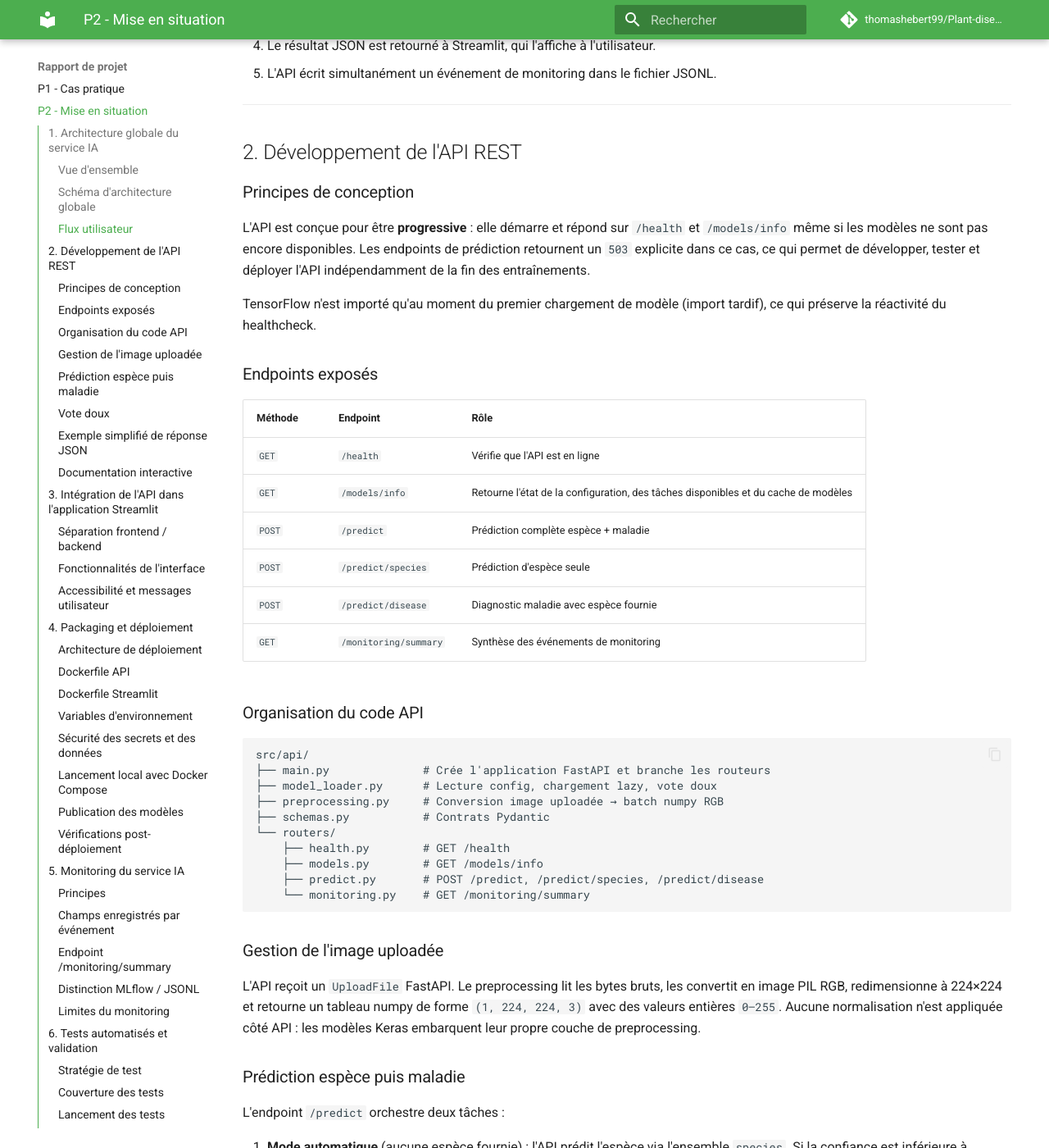
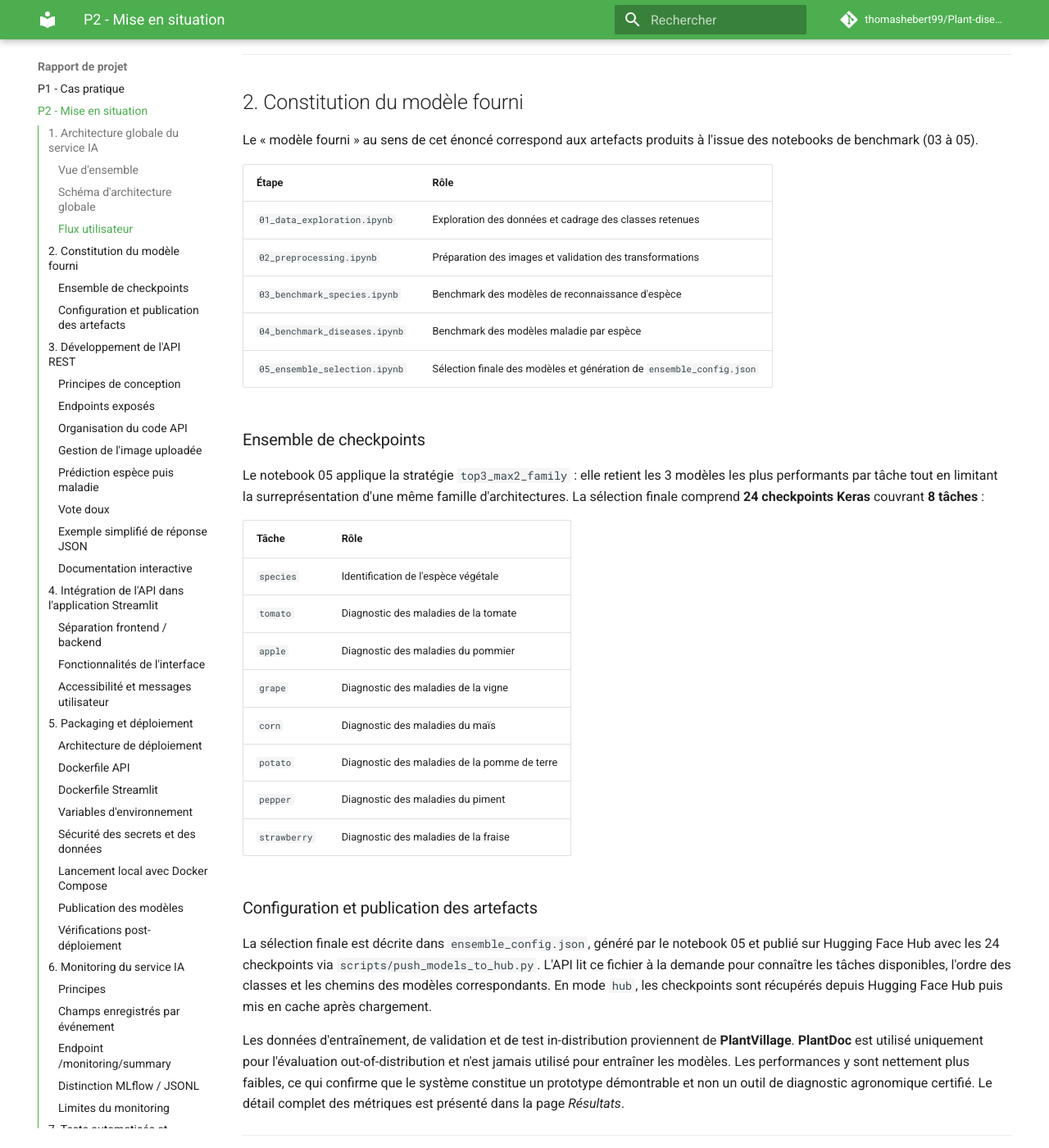
Before and after one commit to thomashebert99/Plant-disease-detection, an MkDocs documentation site: the page built from docs/report/mise_en_situation.md, in a window 1280 px wide and 1400 px high, scrolled down 1680 px. Shown: the whole window at 82% size. Built offline with MkDocs 1.6.1 and Material for MkDocs 9.7.7, drawn with Linux system fonts in a browser that asks for light colours; comment, search, counter and statistics services are not loaded; some of the changed text lies outside the part shown.

Commit message:
Correctifs des docs

````diff
--- a/docs/report/mise_en_situation.md
+++ b/docs/report/mise_en_situation.md
@@ -20,41 +20,7 @@ Le suivi expérimental des entraînements est assuré par **MLflow** avec le ser
 
 ### Schéma d'architecture globale
 
-```
-┌─────────────────────────────────────────────────────────────────┐
-│  EXPÉRIMENTATION                                                 │
-│  Notebooks → MLflow/DagsHub (métriques, hyperparamètres, runs)  │
-└───────────────────────────────┬─────────────────────────────────┘
-                                │ ensemble_config.json + .keras
-                                ▼
-                     ┌──────────────────┐
-                     │  Hugging Face    │
-                     │  Hub (modèles)   │
-                     └────────┬─────────┘
-                              │ récupération à la demande + mise en cache (hub mode)
-┌──────────────┐   HTTP       ▼
-│  Utilisateur │ ──────► Streamlit ──────► FastAPI
-│  (navigateur)│           (UI)              │
-└──────────────┘                             │
-                                    ┌────────┴────────────┐
-                                    │    model_loader      │
-                                    │  ensemble_config.json│
-                                    │  lazy load + cache   │
-                                    └────────┬─────────────┘
-                                             │
-                              ┌──────────────┼──────────────┐
-                              ▼              ▼              ▼
-                          modèle 1       modèle 2       modèle 3
-                          Keras          Keras          Keras
-                              └──────────────┼──────────────┘
-                                       vote doux
-                                    (moy. probabilités)
-                                             │
-                                    ┌────────┴──────────┐
-                                    │  réponse JSON      │
-                                    │  + log JSONL       │
-                                    └────────────────────┘
-```
+![Architecture du service Plant Disease Detection](architecture_p2.svg)
 
 ### Flux utilisateur
 
@@ -66,7 +32,42 @@ Le suivi expérimental des entraînements est assuré par **MLflow** avec le ser
 
 ---
 
-## 2. Développement de l'API REST
+## 2. Constitution du modèle fourni
+
+Le « modèle fourni » au sens de cet énoncé correspond aux artefacts produits à l'issue des notebooks de benchmark (03 à 05).
+
+| Étape | Rôle |
+|---|---|
+| `01_data_exploration.ipynb` | Exploration des données et cadrage des classes retenues |
+| `02_preprocessing.ipynb` | Préparation des images et validation des transformations |
+| `03_benchmark_species.ipynb` | Benchmark des modèles de reconnaissance d'espèce |
+| `04_benchmark_diseases.ipynb` | Benchmark des modèles maladie par espèce |
+| `05_ensemble_selection.ipynb` | Sélection finale des modèles et génération de `ensemble_config.json` |
+
+### Ensemble de checkpoints
+
+Le notebook 05 applique la stratégie `top3_max2_family` : elle retient les 3 modèles les plus performants par tâche tout en limitant la surreprésentation d'une même famille d'architectures. La sélection finale comprend **24 checkpoints Keras** couvrant **8 tâches** :
+
+| Tâche | Rôle |
+|---|---|
+| `species` | Identification de l'espèce végétale |
+| `tomato` | Diagnostic des maladies de la tomate |
+| `apple` | Diagnostic des maladies du pommier |
+| `grape` | Diagnostic des maladies de la vigne |
+| `corn` | Diagnostic des maladies du maïs |
+| `potato` | Diagnostic des maladies de la pomme de terre |
+| `pepper` | Diagnostic des maladies du piment |
+| `strawberry` | Diagnostic des maladies de la fraise |
+
+### Configuration et publication des artefacts
+
+La sélection finale est décrite dans `ensemble_config.json`, généré par le notebook 05 et publié sur Hugging Face Hub avec les 24 checkpoints via `scripts/push_models_to_hub.py`. L'API lit ce fichier à la demande pour connaître les tâches disponibles, l'ordre des classes et les chemins des modèles correspondants. En mode `hub`, les checkpoints sont récupérés depuis Hugging Face Hub puis mis en cache après chargement.
+
+Les données d'entraînement, de validation et de test in-distribution proviennent de **PlantVillage**. **PlantDoc** est utilisé uniquement pour l'évaluation out-of-distribution et n'est jamais utilisé pour entraîner les modèles. Les performances y sont nettement plus faibles, ce qui confirme que le système constitue un prototype démontrable et non un outil de diagnostic agronomique certifié. Le détail complet des métriques est présenté dans la page *Résultats*.
+
+---
+
+## 3. Développement de l'API REST
 
 ### Principes de conception
 
@@ -332,7 +333,7 @@ Le stockage JSONL est local au conteneur. Sur Hugging Face Spaces gratuits, il p
 
 ---
 
-## 6. Tests automatisés et validation
+## 7. Tests automatisés et validation
 
 ### Stratégie de test
 
@@ -367,7 +368,7 @@ Les tests ne rejouent pas l'évaluation complète des modèles finaux, car celle
 
 ---
 
-## 7. Chaîne CI/CD et approche MLOps
+## 8. Chaîne CI/CD et approche MLOps
 
 ### Pipeline GitHub Actions
 
@@ -448,9 +449,9 @@ La chaîne mise en place est une **CI/CD partielle** : elle automatise la valida
 
 ---
 
-## 10. Conclusion de la Partie 2
+## 11. Conclusion de la Partie 2
 
-La Partie 2 du projet démontre la mise en service complète d'un système de diagnostic foliaire par image.
+La Partie 2 du projet démontre la mise en service complète d'un système de diagnostic foliaire par image, s'appuyant sur un ensemble de 24 checkpoints Keras répartis sur 8 tâches et sélectionnés par la stratégie `top3_max2_family` à l'issue du benchmark.
 
 L'**API REST FastAPI** expose six endpoints documentés, gère le preprocessing des images, orchestre le vote doux entre trois modèles par tâche, applique un seuil de confiance configurable et retourne des réponses JSON structurées. Elle est conçue pour démarrer sans les modèles et signaler explicitement leur absence.
 
````
Also changed, not shown: other parts of docs/report/mise_en_situation.md (+5 -5 lines), README.md (+2 -2 lines), docs/architecture.md (+2 -2 lines), docs/deployment.md (+3 -3 lines), docs/mlops/index.md (+5 -6 lines), docs/report/architecture_p2.svg (added).
